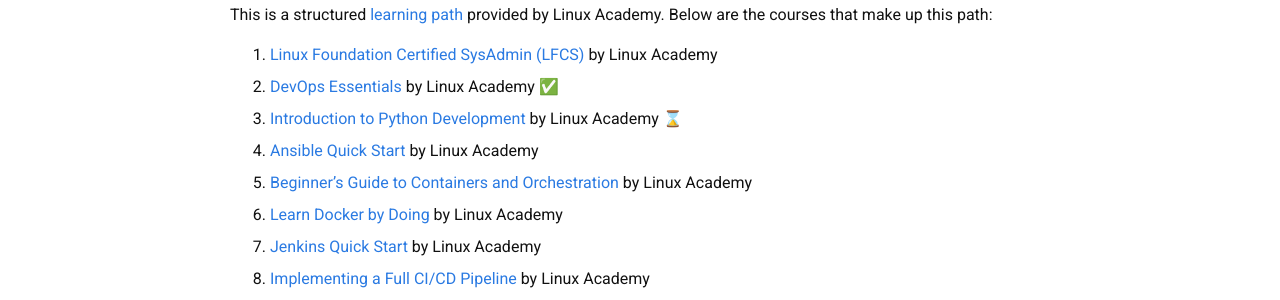
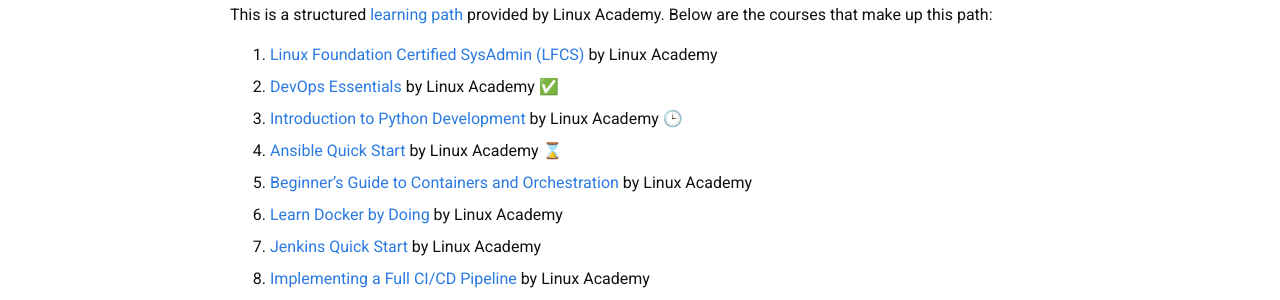
Before and after one commit to matt-andersen/mattandersen.dev, a Jekyll site: the page built from _posts/2020-01/2020-01-05-purpose-of-this-blog/2020-01-05-purpose-of-this-blog.md, in a window 1280 px wide. Shown: the part 648-948 px from the top of the page. Built offline with Jekyll 4.4.1, drawn with Linux system fonts in a browser that asks for light colours.

Commit message:
Update course progress

```diff
--- a/_posts/2020-01/2020-01-05-purpose-of-this-blog/2020-01-05-purpose-of-this-blog.md
+++ b/_posts/2020-01/2020-01-05-purpose-of-this-blog/2020-01-05-purpose-of-this-blog.md
@@ -24,9 +24,9 @@
 
 2. [DevOps Essentials](https://linuxacademy.com/course/devops-essentials-2018/) by Linux Academy ✅
 
-3. [Introduction to Python Development](https://linuxacademy.com/cp/modules/view/id/311) by Linux Academy ⌛
+3. [Introduction to Python Development](https://linuxacademy.com/cp/modules/view/id/311) by Linux Academy 🕒
 
-4. [Ansible Quick Start](https://linuxacademy.com/cp/modules/view/id/288) by Linux Academy
+4. [Ansible Quick Start](https://linuxacademy.com/cp/modules/view/id/288) by Linux Academy ⌛
 
 5. [Beginner’s Guide to Containers and Orchestration](https://linuxacademy.com/cp/modules/view/id/275) by Linux Academy
 
```
